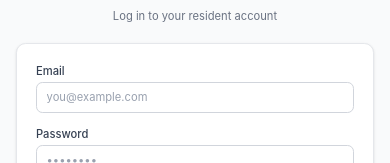
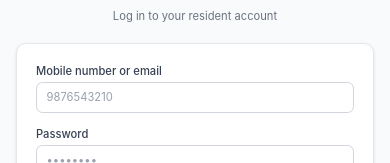
Before and after one commit to Transparency18/Transparency, a React (Vite) app: page /login in a window 390 px wide. Shown: the part 328-491 px from the top of the page. Built offline with nearby package versions, Linux system fonts and the light colour scheme; no server answers.

Commit message:
feat(auth): update login to use phone number instead of email and enhance registration validation

```diff
--- a/src/context/AuthContext.jsx
+++ b/src/context/AuthContext.jsx
@@ -39,8 +39,8 @@ export const AuthProvider = ({ children }) => {
     localStorage.setItem('Transparency_demo_sector', sector);
   }, [sector]);
 
-  const login = async (email, password) => {
-    const newSession = await apiLogin(email, password);
+  const login = async (phone, password) => {
+    const newSession = await apiLogin(phone, password);
     setSession(newSession);
     return newSession;
   };
--- a/src/pages/UserManagementPage.jsx
+++ b/src/pages/UserManagementPage.jsx
@@ -63,7 +63,7 @@ export function UserManagementPage() {
   };
 
   const handleDelete = async (u) => {
-    if (!window.confirm(`Delete ${u.name} (${u.email})? This removes their account and cannot be undone.`)) return;
+    if (!window.confirm(`Delete ${u.name} (${u.phone || u.email})? This removes their account and cannot be undone.`)) return;
     setDeletingId(u.id);
     try {
       await deleteUser(u.id);
@@ -198,7 +198,7 @@ export function UserManagementPage() {
                   </td>
                   <td className="py-3 px-6 text-sm">{phases.find(p => p.id === u.phase)?.name || u.phase || '-'}</td>
                   <td className="py-3 px-6 text-sm">{u.villa_no || '-'}</td>
-                  <td className="py-3 px-6 text-sm">{u.email}</td>
+                  <td className="py-3 px-6 text-sm">{u.email || '-'}</td>
                   <td className="py-3 px-6 text-sm">{u.phone || '-'}</td>
                   <td className="py-3 px-6 text-sm text-gray-500 whitespace-nowrap">{format(new Date(u.created_at), 'dd MMM yyyy')}</td>
                   <td className="py-3 px-6 text-right">
--- a/src/pages/auth/LoginPage.jsx
+++ b/src/pages/auth/LoginPage.jsx
@@ -8,7 +8,7 @@ export function LoginPage() {
   const navigate = useNavigate();
   const location = useLocation();
   const { login } = useAuth();
-  const [email, setEmail] = useState(location.state?.email || "");
+  const [phone, setPhone] = useState(location.state?.phone || "");
   const [password, setPassword] = useState("");
   const [error, setError] = useState("");
   const [loading, setLoading] = useState(false);
@@ -16,13 +16,13 @@ export function LoginPage() {
   const handleSubmit = async (e) => {
     e.preventDefault();
     setError("");
-    if (!email.trim() || !password) {
-      setError("Please enter your email and password.");
+    if (!phone.trim() || !password) {
+      setError("Please enter your mobile number and password.");
       return;
     }
     setLoading(true);
     try {
-      await login(email, password);
+      await login(phone, password);
       navigate(location.state?.from || "/", { replace: true });
     } catch (err) {
       setError(err.message);
@@ -51,16 +51,16 @@ export function LoginPage() {
       )}
       <form onSubmit={handleSubmit} className="space-y-4" noValidate>
         <FormError message={error} />
-        <Field label="Email" htmlFor="email">
+        <Field label="Mobile number or email" htmlFor="phone">
           <input
-            id="email"
-            type="email"
-            autoComplete="email"
+            id="phone"
+            type="text"
+            autoComplete="username"
             required
             className={inputClass}
-            placeholder="you@example.com"
-            value={email}
-            onChange={(e) => setEmail(e.target.value)}
+            placeholder="9876543210"
+            value={phone}
+            onChange={(e) => setPhone(e.target.value)}
           />
         </Field>
         <Field label="Password" htmlFor="password">
--- a/src/pages/auth/RegisterPage.jsx
+++ b/src/pages/auth/RegisterPage.jsx
@@ -11,8 +11,9 @@ const initialForm = { name: "", email: "", phone: "", phase: "", villaNo: "", pa
 function validate(form) {
   const errors = {};
   if (!form.name.trim()) errors.name = "Name is required.";
-  if (!/^[^\s@]+@[^\s@]+\.[^\s@]+$/.test(form.email.trim())) errors.email = "Enter a valid email address.";
-  if (!/^\+?[0-9]{10,15}$/.test(form.phone.replace(/[\s-]/g, ""))) errors.phone = "Enter a valid phone number (10-15 digits).";
+  if (form.email.trim() && !/^[^\s@]+@[^\s@]+\.[^\s@]+$/.test(form.email.trim())) errors.email = "Enter a valid email address.";
+  if (!form.phone.trim()) errors.phone = "Mobile number is required.";
+  else if (!/^\+?[0-9]{10,15}$/.test(form.phone.replace(/[\s-]/g, ""))) errors.phone = "Enter a valid phone number (10-15 digits).";
   if (!form.phase) errors.phase = "Select your phase.";
   if (!form.villaNo.trim()) errors.villaNo = "Villa number is required.";
   if (form.password.length < 8) errors.password = "Password must be at least 8 characters.";
@@ -45,7 +46,7 @@ export function RegisterPage() {
     setLoading(true);
     try {
       await register(data);
-      navigate("/login", { replace: true, state: { registered: true, email: form.email.trim() } });
+      navigate("/login", { replace: true, state: { registered: true, phone: form.phone.trim() } });
     } catch (err) {
       setFormError(err.message);
       setErrors(err.fieldErrors || {});
@@ -75,11 +76,11 @@ export function RegisterPage() {
           <input id="name" autoComplete="name" className={inputClass} value={form.name} onChange={update("name")} />
         </Field>
 
-        <Field label="Email" htmlFor="email" error={errors.email}>
+        <Field label="Email (Optional)" htmlFor="email" error={errors.email}>
           <input id="email" type="email" autoComplete="email" className={inputClass} value={form.email} onChange={update("email")} />
         </Field>
 
-        <Field label="Phone" htmlFor="phone" error={errors.phone}>
+        <Field label="Mobile number" htmlFor="phone" error={errors.phone}>
           <input id="phone" type="tel" autoComplete="tel" className={inputClass} placeholder="9876543210" value={form.phone} onChange={update("phone")} />
         </Field>
 
--- a/src/services/authService.js
+++ b/src/services/authService.js
@@ -30,8 +30,8 @@ export function register(formData) {
   return request("/api/auth/register", { method: "POST", body: formData });
 }
 
-export async function login(email, password) {
-  const session = await request("/api/auth/login", jsonPost({ email, password }));
+export async function login(phone, password) {
+  const session = await request("/api/auth/login", jsonPost({ phone, password }));
   localStorage.setItem(SESSION_KEY, JSON.stringify(session));
   return session;
 }
```
